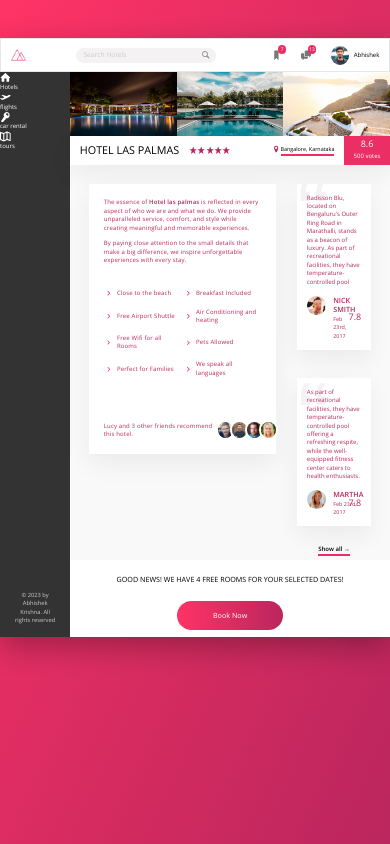
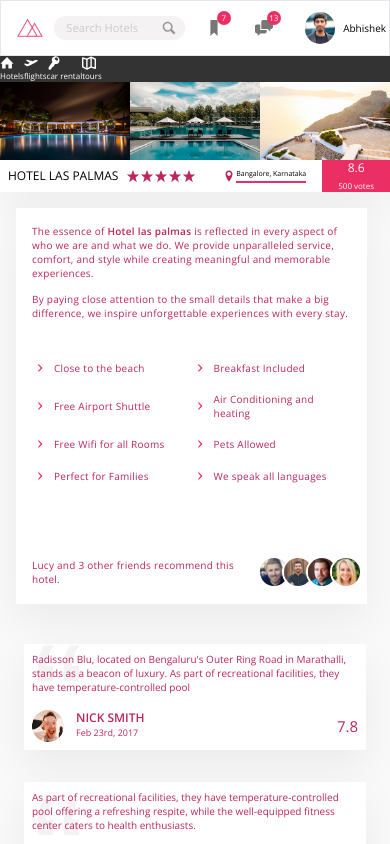
Before and after one commit to CypherAk007/Trillio-React-App, a React (Vite) app: page / in a window 390 px wide. Shown: the top 844 px of the page. Built offline with nearby package versions, Linux system fonts and the light colour scheme.

Commit message:
media querries"

```diff
--- a/src/components/Header.jsx
+++ b/src/components/Header.jsx
@@ -7,7 +7,7 @@ const Header = ()=>{
             {/* <div className={`pl-4`}> */}
                 <img className={`h-[3.25rem] ml-8`} src={logo}></img>
             {/* </div> */}
-            <form className={`flex items-center  justify-center relative  basis-[40%]`}>
+            <form className={`flex items-center  justify-center relative  basis-[40%] `}>
                 <input className={`-bg--color-grey-light-2  text-inherit px-[1.5rem] py-[.5rem] rounded-[100px] w-[90%] focus:outline-none focus:w-full focus:-bg--color-grey-light-3 transition-all -mr-12 placeholder:font-thin placeholder:-text--color-grey-light-4 `} placeholder="Search Hotels" type="text"></input>
                 <button className={` border-none -bg--color-grey-light-2 focus:outline-none active:translate-y-1 focus:-bg--color-grey-light-3`}>
                     {/* <img className={`absolute top-[20%] left-[85%] focus:left-[90%] `} src={mag}></img> */}
--- a/src/components/RouteLayout.jsx
+++ b/src/components/RouteLayout.jsx
@@ -5,9 +5,9 @@ import HotelView from "./HotelView";
 import SideBar from "./SideBar";
 const RouteLayout = ()=>{
     return(
-        <div className={`${classes['container']} -bg--color-grey-light-2 max-w-[120rem] my-[8rem] mx-auto min-h-[50rem] shadow-dark`}>
+        <div className={`${classes['container']} -bg--color-grey-light-2 max-w-[120rem] my-[8rem] mx-auto min-h-[50rem] shadow-dark  tab-port:my-0`}>
             <Header></Header>
-            <div className={` ${classes.content} flex`}>
+            <div className={` ${classes.content} flex tab-port:flex-col`}>
                 <SideBar></SideBar>
                 <HotelView>
                 {/* <div> */}
--- a/src/components/SideBar.Module.scss
+++ b/src/components/SideBar.Module.scss
@@ -7,6 +7,16 @@
         position: relative;
         &:not(:last-child){
             margin-bottom: .5rem;
+            @media only screen and (max-width:'56.25em') {
+                margin: 0;
+
+
+            }
+        }
+        @media only screen and (max-width:'56.25em') {
+            flex: 1;
+
+
         }
 
     }
@@ -32,8 +42,18 @@
         align-items: center;
         padding:1.5rem  3rem ;
         position: relative;
-        z-index:10
+        z-index:10;
+        @media only screen and (max-width:'56.25em') {
+            justify-content: center;
+            padding: 2rem;
+        }
+        @media only screen and (max-width:'37.5em') {
+            flex-direction: column;
+            align-items: center;
+            justify-content: center;
+        }
     }
+
     &__icon{}
     &__item:hover::before,
     &__item--active::before{
--- a/src/components/SideBar.jsx
+++ b/src/components/SideBar.jsx
@@ -5,11 +5,11 @@ const hovereffect =''
 const sideLink = ''
 const SideBar = ()=>{
     return (
-        <nav className={`${classes.sidebar} -bg--color-grey-dark-1 text-white  grow-0 shrink-0 basis-[18%] flex flex-col justify-between ml-`}>
-            <ul className={`${classes['side-nav']}  `}>
+        <nav className={`${classes.sidebar} -bg--color-grey-dark-1 text-white  grow-0 shrink-0 basis-[18%] flex flex-col justify-between `}>
+            <ul className={`${classes['side-nav']} tab-port:flex tab-port:mt-0 `}>
                 <li className={`${classes['side-nav__item']} ` }>
-                    <NavLink to='' className={`${classes['side-nav__link']}`}>
-                        <svg className={`${classes['side-nav__icon'] } h-9 w-9 fill-current mr-8 `}>
+                    <NavLink to='' className={`${classes['side-nav__link']} `}>
+                        <svg className={`${classes['side-nav__icon'] } h-9 w-9 fill-current mr-8 phone:mr-0 phone:w-7 phone:h-7 `}>
                             <use xlinkHref="../../public/sprite.svg#icon-home"></use>
                         </svg>
                         <span>Hotels</span>
@@ -17,7 +17,7 @@ const SideBar = ()=>{
                 </li>
                 <li className={`${classes['side-nav__item']} ` }>
                     <NavLink to='flights' className={`${classes['side-nav__link']}`}>
-                        <svg className={`${classes['side-nav__icon'] } h-9 w-9 fill-current mr-8 `}>
+                        <svg className={`${classes['side-nav__icon'] } h-9 w-9 fill-current mr-8 phone:mr-0 phone:w-7 phone:h-7 `}>
                             <use xlinkHref="../../public/sprite.svg#icon-aircraft-take-off"></use>
                         </svg>
                         <span>flights</span>
@@ -25,7 +25,7 @@ const SideBar = ()=>{
                 </li>
                 <li className={`${classes['side-nav__item']} ` }>
                     <NavLink to='carrentals' className={`${classes['side-nav__link']}`}>
-                        <svg className={`${classes['side-nav__icon'] } h-9 w-9 fill-current mr-8 `}>
+                        <svg className={`${classes['side-nav__icon'] } h-9 w-9 fill-current mr-8 phone:mr-0 phone:w-7 phone:h-7 `}>
                             <use xlinkHref="../../public/sprite.svg#icon-key"></use>
                         </svg>
                         <span>car rental</span>
@@ -33,7 +33,7 @@ const SideBar = ()=>{
                 </li>
                 <li className={`${classes['side-nav__item']} ` }>
                     <NavLink to='tours' className={`${classes['side-nav__link']}`}>
-                        <svg className={`${classes['side-nav__icon'] } h-9 w-9 fill-current mr-8 `}>
+                        <svg className={`${classes['side-nav__icon'] } h-9 w-9 fill-current mr-8 phone:mr-0 phone:w-7 phone:h-7 `}>
                             <use xlinkHref="../../public/sprite.svg#icon-map"></use>
                         </svg>
                         <span>tours</span>
@@ -41,7 +41,7 @@ const SideBar = ()=>{
                 </li>
 
             </ul>
-            <div className={`text-[1.2rem] text-center p-[2.5rem] -text--color-grey-light-4`}>
+            <div className={`text-[1.2rem] text-center p-[2.5rem] -text--color-grey-light-4 tab-port:hidden`}>
                 &copy; 2023 by Abhishek Krishna. All rights reserved
             </div>
         </nav>
--- a/src/index.css
+++ b/src/index.css
@@ -68,8 +68,8 @@ background-image: linear-gradient(to right bottom,var(--color-primary-light),var
       font-size: 50%;
   }
 }
-@media (max-width: 600px) {
+/* @media (max-width: 600px) {
   html{
       font-size: 30%;
-  }
-}
+  } */
+/* } */
--- a/src/pages/Home.jsx
+++ b/src/pages/Home.jsx
@@ -17,9 +17,9 @@ const HomePage = ()=>{
                 <img src={h2} className={` w-[33.33%] h-[33.33%]`}></img>
                 <img src={h3} className={` w-[33.33%] h-[33.33%]`}></img>
             </div>
-            <div className={`h-[6rem] bg-white shadow-light flex justify-between items-center`}>
+            <div className={`h-[6rem] bg-white shadow-light flex justify-between items-center phone:h-auto`}>
                 <div className={`flex items-center`}>
-                    <div className={`uppercase text-4xl font-thin mx-8`}>Hotel las palmas</div>
+                    <div className={`uppercase text-4xl font-thin mx-8 phone:text-2xl phone:mx-4`}>Hotel las palmas</div>
                     <div>
                         <div className={`mr-auto  flex`}>
                             <svg className={`${classes['user-nav__icon'] } h-7 w-7  -fill--color-primary-dark `}>
@@ -45,19 +45,19 @@ const HomePage = ()=>{
                         <svg className={`${classes['user-nav__icon'] } h-7 w-7  -fill--color-primary-dark `}>
                             <use xlinkHref="../../public/sprite.svg#icon-location-pin"></use>
                         </svg>
-                        <div className={` -border--color-primary border-b-2  font-medium text-lg mr-4`}>
+                        <div className={` -border--color-primary border-b-2  font-medium text-lg mr-4 phone:text-sm`}>
                             Bangalore, Karnataka
                         </div>
                     </div>
                     <div className={`px-8 flex flex-col items-center justify-center h-full font-thin text-white -bg--color-primary`}>
-                        <div className={`text-3xl pb-2`}>8.6</div>
+                        <div className={`text-3xl pb-2 phone:text-2xl`}>8.6</div>
                         <div>500 votes</div>
                     </div>
                 </div>
             </div>
-            <div className={`flex `}>
+            <div className={`flex  justify-center items-center phone:flex-col phone:items-center`}>
                 <div className={`basis-[65%] `}>
-                    <div className={`shadow-light bg-white m-16 min-h-[40rem] w-[90%] tracking-wide  p-12 -text--color-primary-dark text-xl`}>
+                    <div className={`shadow-light bg-white m-16 min-h-[40rem] w-[90%] tracking-wide  p-12 tab-port:p-8 -text--color-primary-dark text-xl phone:m-8`}>
                         <p className={`mb-6 `}>The essence of <b>Hotel las palmas</b> is reflected in every aspect of who we are and what we do. We provide unparalleled service, comfort, and style while creating meaningful and memorable experiences. </p>
                         <p className={`mb-16`}>By paying close attention to the small details that make a big difference, we inspire unforgettable experiences with every stay.</p>
                         <div>
@@ -110,7 +110,7 @@ const HomePage = ()=>{
                     </div>
                 </div>
                 <div className={` flex-1 relative flex flex-col items-center`}>
-                    <div className={`${classes['description']}  bg-white m-16 min-h-[10rem] shadow-light p-8 text-xl -text--color-primary-dark font-normal`}>
+                    <div className={`${classes['description']}  bg-white m-16 tab-port:m-12 min-h-[10rem] shadow-light p-8 tab-port:p-4  text-xl -text--color-primary-dark font-normal`}>
                         <p className={` z-10 relative`}>
                             Radisson Blu, located on Bengaluru's Outer Ring Road in Marathalli, stands as a beacon of luxury.  As part of recreational facilities, they have temperature-controlled pool
                         </p>
@@ -126,7 +126,7 @@ const HomePage = ()=>{
                         </div>
                     </div>
                     <div className='relative'>
-                        <div className={`${classes['description']}  bg-white mt-8 m-16 min-h-[10rem] shadow-light p-8 text-xl -text--color-primary-dark font-normal`}>
+                        <div className={`${classes['description']}  bg-white mt-8 m-16 tab-port:m-12  min-h-[10rem] shadow-light p-8 tab-port:p-4 tab-port:mt-4 text-xl -text--color-primary-dark font-normal`}>
                             <p className={` z-10 relative`}>
                             As part of recreational facilities, they have temperature-controlled pool offering a refreshing respite, while the well-equipped fitness center caters to health enthusiasts.
                             </p>
--- a/tailwind.config.js
+++ b/tailwind.config.js
@@ -27,6 +27,7 @@ export default {
         'tab-land':{'max':'75em'},
         'tab-port':{'max':'56.25em'},
         'phone':{'max':'37.5em'},
+        'smallest':{'max':'31.25em'}
       },
     },
   },
```
